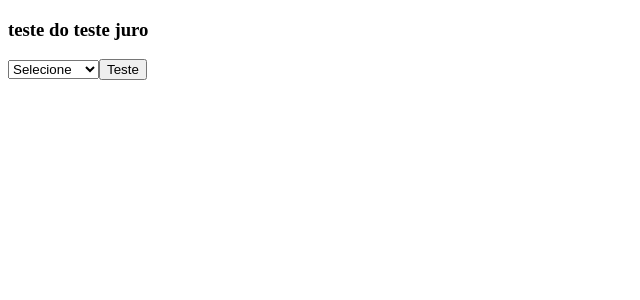
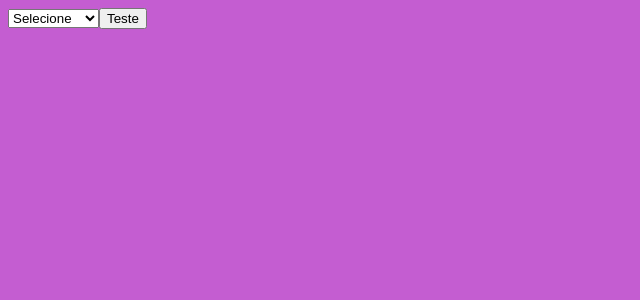
Before and after one commit to lauragrassig/react-league-of-legends, a React (Create React App) app: page / in a window 1280 px wide. Shown: the top 300 px of the page, without its empty margins (0-640 px from the left). Built offline with nearby package versions, Linux system fonts and the light colour scheme.

Commit message:
update index.js

```diff
--- a/src/index.js
+++ b/src/index.js
@@ -19,13 +19,13 @@
 
 // render(<App />, document.getElementById("root"));
 
-
 import React from 'react';
 import { render } from "react-dom";
 import { BrowserRouter, Route } from "react-router-dom";
 import Language from "./pages/language";
 import Cards from "./pages/cards";
 import Header from "./components/header";
+import './assets/scss/main/main.scss';
 
 class App extends React.Component {
   render() {
@@ -33,10 +33,10 @@ class App extends React.Component {
       <BrowserRouter>
         <div>
           <Route exact path="/">
-            <Header />
             <Language />
           </Route>
           <Route path="/cards">
+            <Header />
             <Cards />
           </Route>
         </div>
```
